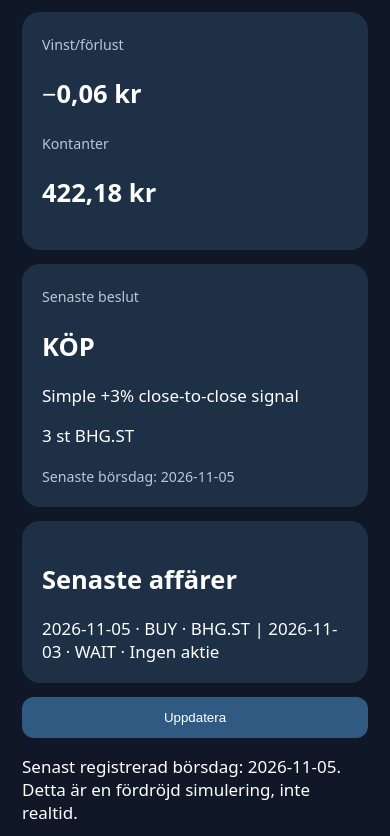
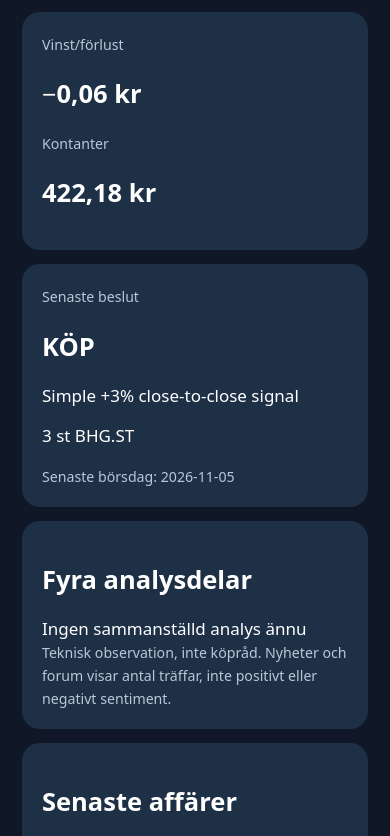
Before and after one commit to einarjohansen73-bot/AktieAgent-Mobil, a plain HTML site: page index.html in a window 390 px wide. Shown: the part 247-1083 px from the top of the page. Drawn offline with Linux system fonts and the light colour scheme.

Commit message:
Show four-source research on simple mobile dashboard

```diff
--- a/index.html
+++ b/index.html
@@ -6,6 +6,7 @@
 <section><small>Portföljvärde</small><div class="big" id="equity">—</div></section>
 <section><small>Vinst/förlust</small><h2 id="profit">—</h2><small>Kontanter</small><h2 id="cash">—</h2></section>
 <section><small>Senaste beslut</small><h2 id="action">—</h2><p id="reason"></p><p id="position"></p><small id="session"></small></section>
+<section><h2>Fyra analysdelar</h2><div id="research">Väntar på första sammanställda analysen</div><small>Teknisk observation, inte köpråd. Nyheter och forum visar antal träffar, inte positivt eller negativt sentiment.</small></section>
 <section><h2>Senaste affärer</h2><div id="history">—</div></section>
 <button onclick="refresh()">Uppdatera</button><p id="status"></p>
 <small>Testkonto 500 kr. Inofficiella, fördröjda kurser. Inga avgifter eller spread i resultatet. Ingen koppling till Nordnet.</small>
@@ -22,6 +23,8 @@ set('equity',kr(p.equity_sek));set('profit',kr(p.profit_sek));set('cash',kr(s.ca
 set('action',({BUY:'KÖP',SELL:'SÄLJ',HOLD:'BEHÅLL',WAIT:'AVVAKTA'})[last.action]||'INGET BESLUT');
 set('reason',last.reason||'Ingen signal');set('position',s.position?s.position.shares+' st '+s.position.symbol:'Inga aktier');
 set('session','Senaste börsdag: '+(s.last_session||'Ingen'));
+const research=(d.research&&d.research.candidates)||[];
+set('research',research.length?research.map(x=>x.symbol+' · Trend: '+(x.trend||'SAKNAS')+' · Volym: '+(x.volume||'SAKNAS')+' · Nyheter: '+(x.news_headlines??'okänt')+' · Forum: '+(x.forum_posts??'okänt')+' · '+(x.assessment||'AVVAKTA')).join(' | '):'Ingen sammanställd analys ännu');
 set('history',h.slice(-8).reverse().map(x=>x.session+' · '+x.action+' · '+(x.symbol||'Ingen aktie')).join(' | ')||'Inga affärer ännu');
 set('status',(p.equity_sek===null?'Värdet kan inte beräknas säkert. ':'')+'Senast registrerad börsdag: '+(s.last_session||'okänd')+'. Detta är en fördröjd simulering, inte realtid.');
 }catch(e){set('status','Rapporten kunde inte läsas: '+e.message)}
```
